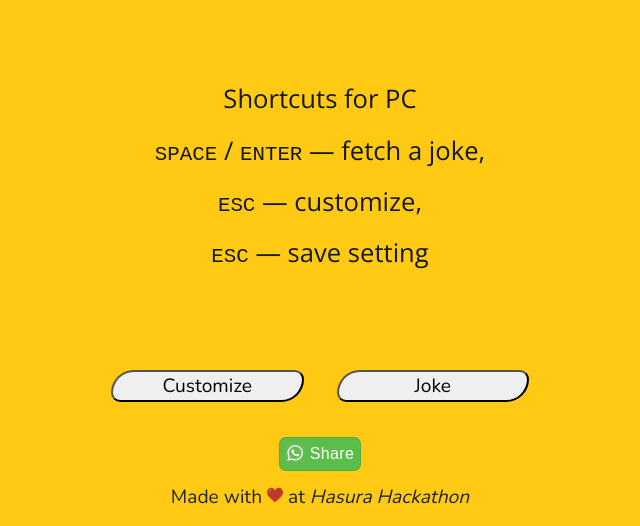
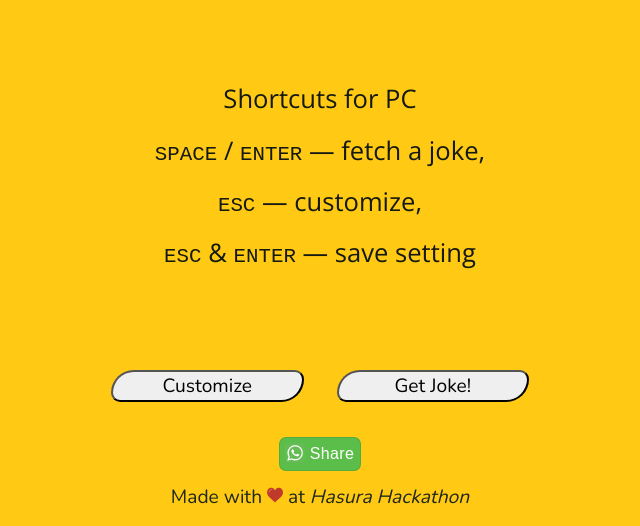
Before and after one commit to cTxplorer/laugh-out-webapp, a plain HTML site: page microservices/www/app/src/index.html in a window 1280 px wide. Shown: the part 61-587 px from the top of the page, without its empty margins (320-960 px from the left). Drawn offline with nearby package versions, Linux system fonts and the light colour scheme.

Commit message:
Update index.html

```diff
--- a/microservices/www/app/src/index.html
+++ b/microservices/www/app/src/index.html
@@ -4,7 +4,15 @@
 <head>
     <meta charset="utf-8">
     <meta name="viewport" content="width=device-width, initial-scale=1">
+    <meta name="theme-color" content="#FFC914">
+    <meta property="og:site_name" content="Laugh Out w/ Chuck Norris">
+    <meta property="og:title" content="Laugh Out w/ Chuck Norris" />
+    <meta property="og:description" content="An entertaining webapp which feeds it's user with humorous jokes revolving around the legacy of Chuck Norris." />
+    <meta property="og:image" itemprop="image" content="https://www.bacillus38.hasura-app.io/images/laughing_big.png">
+    <meta property="og:type" content="website" />
+
     <title>Laugh Out w/ Chuk Norris</title>
+
     <link rel="shortcut icon" href="images/laughing.png" type="image/png">
     <link href="css/main.css" type="text/css" rel="stylesheet">
     <script src="https://ajax.googleapis.com/ajax/libs/jquery/3.2.1/jquery.min.js"></script>
@@ -21,7 +29,7 @@
         <div class="container">
 
             <div class="jokePanel center">
-                <span id="joke">Shortcuts for PC<br><kbd>SPACE</kbd> / <kbd>ENTER</kbd> &mdash; fetch a joke,<br><kbd>ESC</kbd> &mdash; customize,<br><kbd>ESC</kbd> &mdash; save setting<br></span>
+                <span id="joke">Shortcuts for PC<br><kbd>SPACE</kbd> / <kbd>ENTER</kbd> &mdash; fetch a joke,<br><kbd>ESC</kbd> &mdash; customize,<br><kbd>ESC</kbd> &amp; <kbd>ENTER</kbd> &mdash; save setting<br></span>
             </div>
 
             <div class="editPanel center">
@@ -37,7 +45,7 @@
 
             <div class="btns">
                 <input type="button" value="Customize" id="edit" class="firstClick">
-                <input type="button" value="Joke" id="next">
+                <input type="button" value="Get Joke!" id="next">
             </div>
 
         </div>
```
